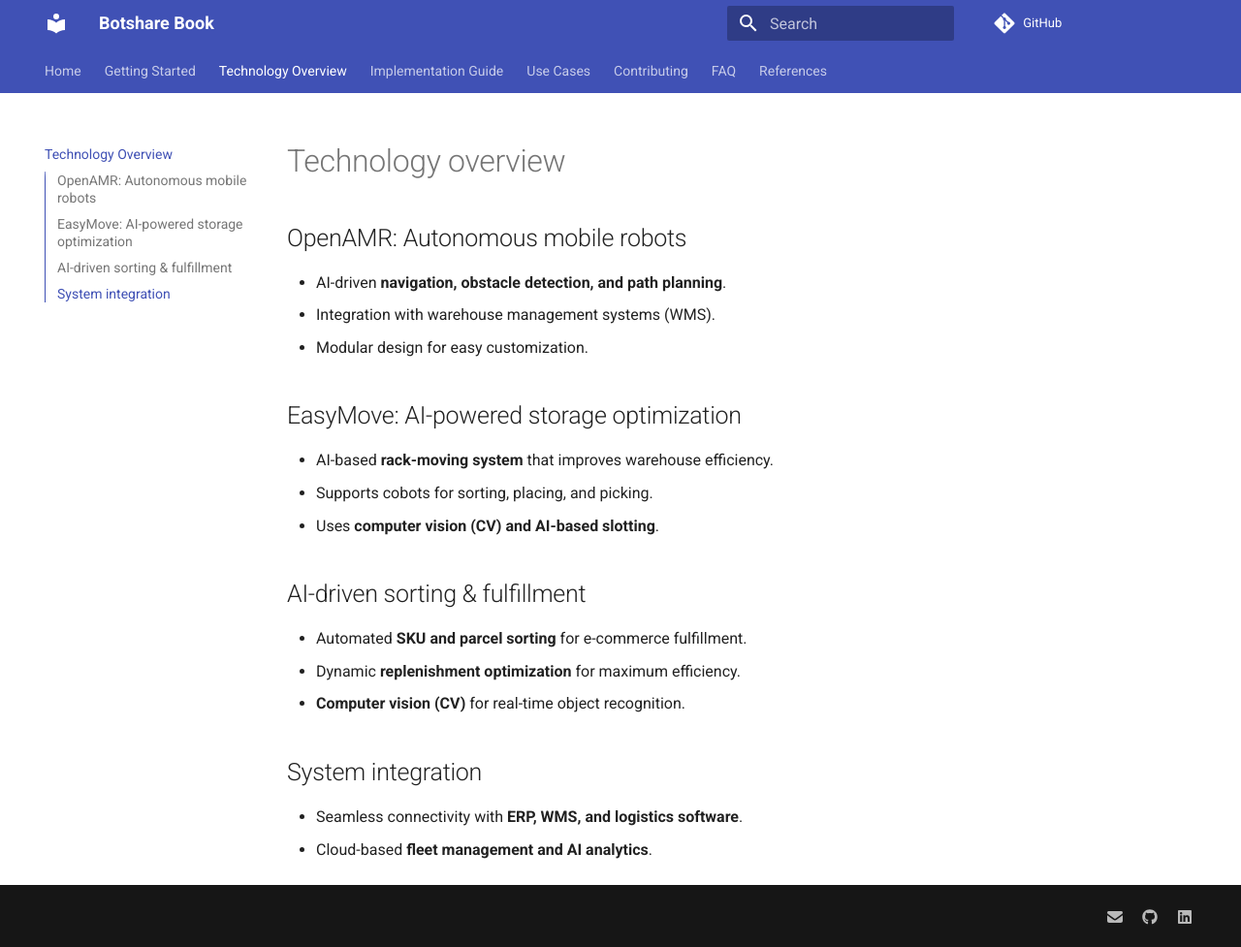
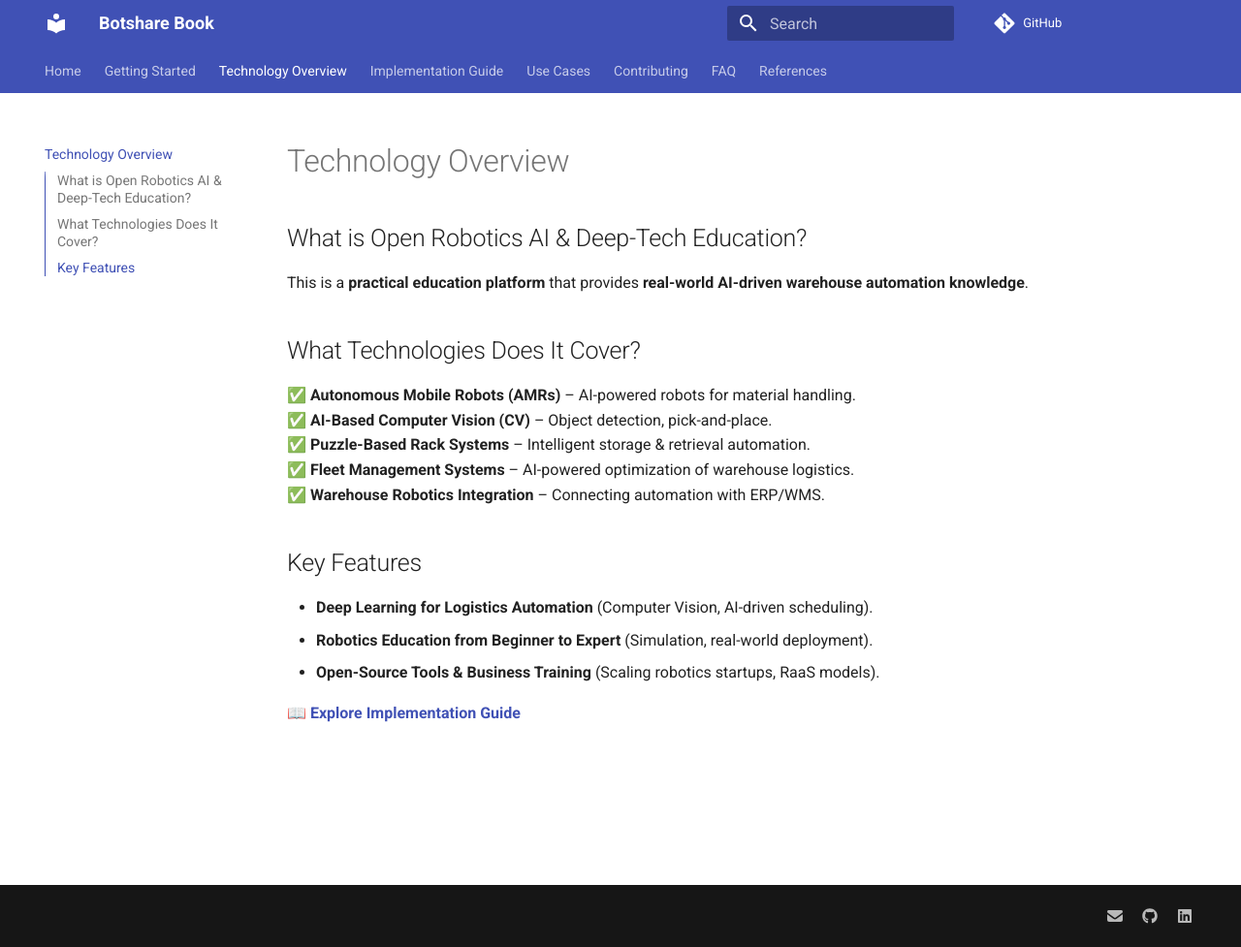
Before and after one commit to BotshareAI/Botshare_book, an MkDocs documentation site: the page built from docs/technology_overview.md, in a window 1280 px wide and 977 px high. Shown: the whole window at 97% size. Built offline with MkDocs 1.6.1 and Material for MkDocs 9.7.7, drawn with Linux system fonts in a browser that asks for light colours; comment, search, counter and statistics services are not loaded.

Commit message:
Update technology_overview.md

```diff
--- a/docs/technology_overview.md
+++ b/docs/technology_overview.md
@@ -1,20 +1,18 @@
-# Technology overview
+# Technology Overview
 
-## OpenAMR: Autonomous mobile robots
-- AI-driven **navigation, obstacle detection, and path planning**.
-- Integration with warehouse management systems (WMS).
-- Modular design for easy customization.
+## What is Open Robotics AI & Deep-Tech Education?
+This is a **practical education platform** that provides **real-world AI-driven warehouse automation knowledge**.
 
-## EasyMove: AI-powered storage optimization
-- AI-based **rack-moving system** that improves warehouse efficiency.
-- Supports cobots for sorting, placing, and picking.
-- Uses **computer vision (CV) and AI-based slotting**.
+## What Technologies Does It Cover?
+✅ **Autonomous Mobile Robots (AMRs)** – AI-powered robots for material handling.
+✅ **AI-Based Computer Vision (CV)** – Object detection, pick-and-place.
+✅ **Puzzle-Based Rack Systems** – Intelligent storage & retrieval automation.
+✅ **Fleet Management Systems** – AI-powered optimization of warehouse logistics.
+✅ **Warehouse Robotics Integration** – Connecting automation with ERP/WMS.
 
-## AI-driven sorting & fulfillment
-- Automated **SKU and parcel sorting** for e-commerce fulfillment.
-- Dynamic **replenishment optimization** for maximum efficiency.
-- **Computer vision (CV)** for real-time object recognition.
+## Key Features
+- **Deep Learning for Logistics Automation** (Computer Vision, AI-driven scheduling).
+- **Robotics Education from Beginner to Expert** (Simulation, real-world deployment).
+- **Open-Source Tools & Business Training** (Scaling robotics startups, RaaS models).
 
-## System integration
-- Seamless connectivity with **ERP, WMS, and logistics software**.
-- Cloud-based **fleet management and AI analytics**.
+📖 **[Explore Implementation Guide](implementation-guide.md)**
```
